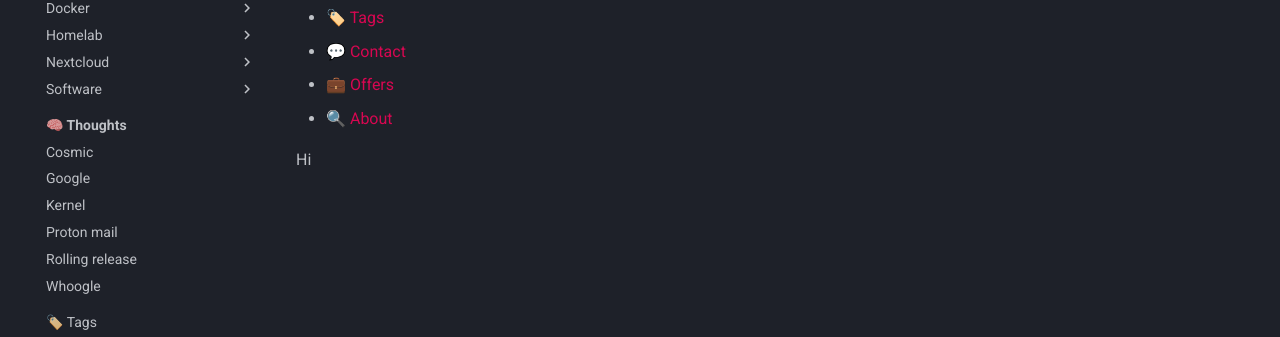
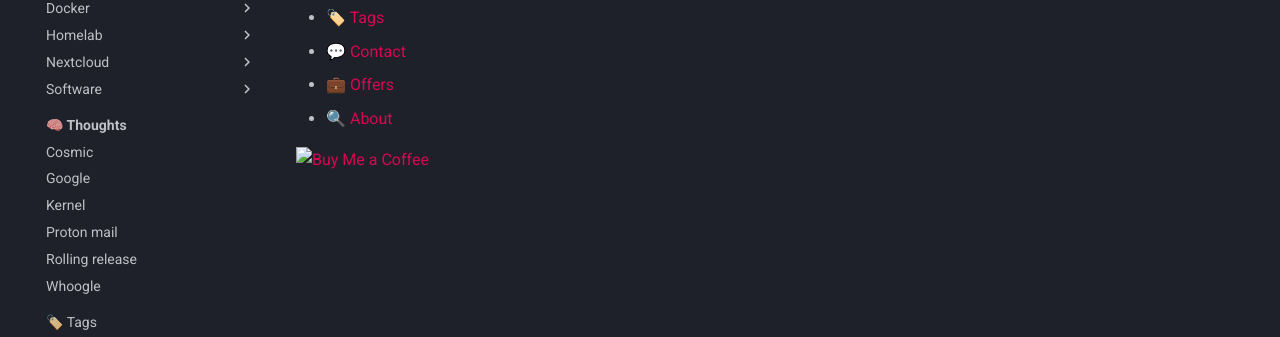
Before and after one commit to drewgrif/jagmkdocs, an MkDocs documentation site: the page built from docs/SUMMARY.md, in a window 1280 px wide. Shown: the part 309-646 px from the top of the page. Built offline with MkDocs 1.6.1 and Material for MkDocs 9.7.7, drawn with Linux system fonts in a browser that asks for light colours.

Commit message:
add markdown

```diff
--- a/docs/SUMMARY.md
+++ b/docs/SUMMARY.md
@@ -7,5 +7,4 @@
 - [💼 Offers](offers.md)
 - [🔍 About](about.md)
 
-<script src="custom.js"></script>
-Hi
+[![Buy Me a Coffee](https://cdn.buymeacoffee.com/buttons/v2/default-yellow.png)](https://www.buymeacoffee.com/justaguylinux)
--- a/mkdocs.yml
+++ b/mkdocs.yml
@@ -90,6 +90,3 @@ extra:
 
 extra_css:
   - stylesheets/extra.css
-
-extra_javascript:
-  - custom.js
```
